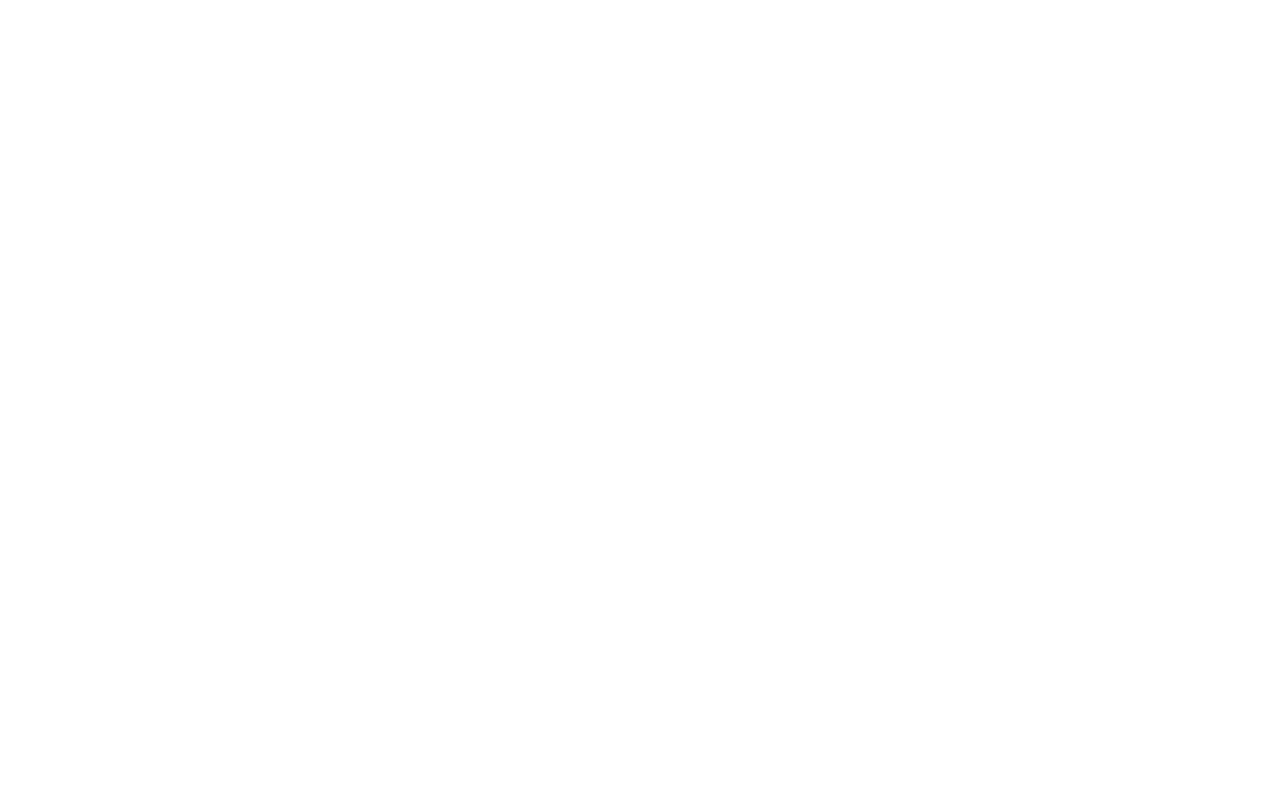
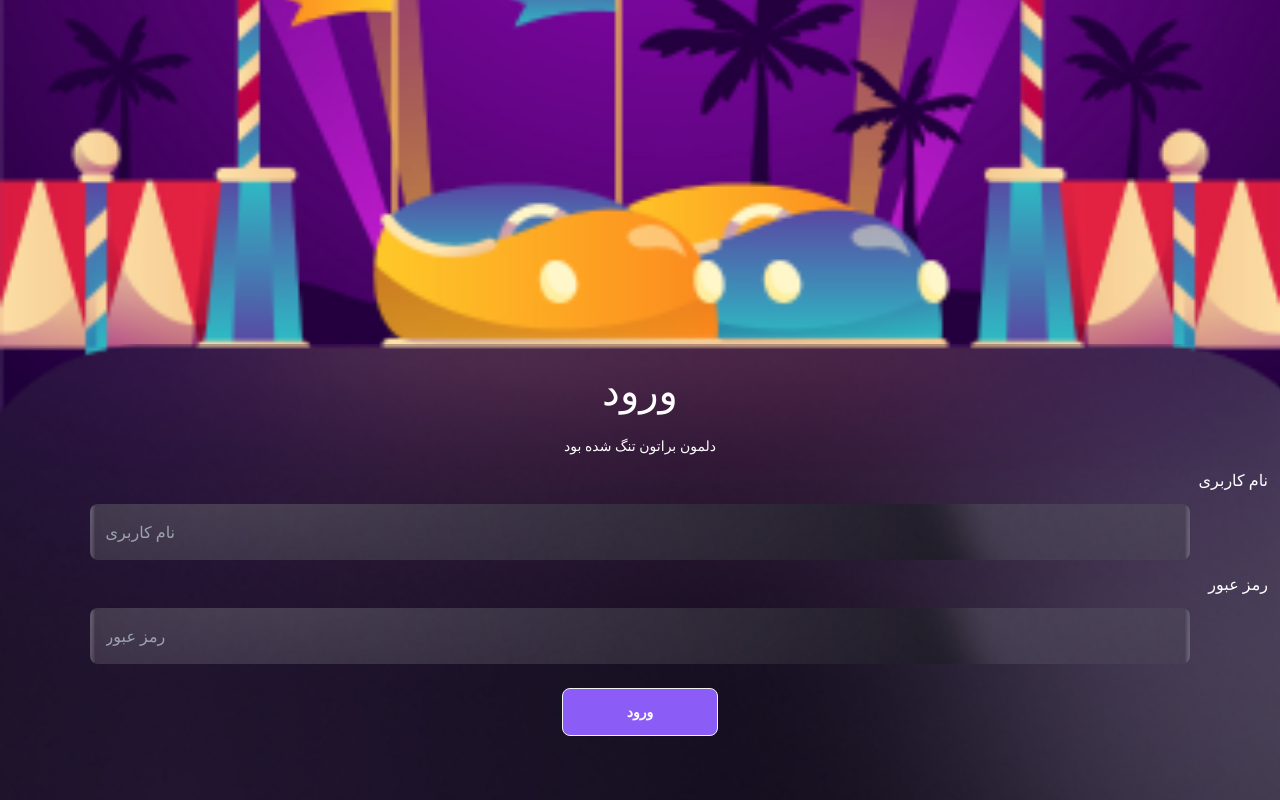
Before and after one commit to najmatn00/amusemnt, a React (Vite) app: page /login in a window 1280 px wide. Shown: the part 678-1478 px from the top of the page. Before the commit the page ends 800 px from the top, so only its background shows below. Built offline with nearby package versions, Linux system fonts and the light colour scheme.

Commit message:
add login sign-up

```diff
--- a/package.json
+++ b/package.json
@@ -10,6 +10,7 @@
     "preview": "vite preview"
   },
   "dependencies": {
+    "axios": "^1.6.5",
     "react": "^18.2.0",
     "react-dom": "^18.2.0",
     "react-router": "^6.21.1",
@@ -20,6 +21,7 @@
     "@types/react-dom": "^18.2.17",
     "@vitejs/plugin-react": "^4.2.1",
     "autoprefixer": "^10.4.16",
+    "daisyui": "^4.5.0",
     "eslint": "^8.55.0",
     "eslint-plugin-react": "^7.33.2",
     "eslint-plugin-react-hooks": "^4.6.0",
--- a/src/pages/Login.jsx
+++ b/src/pages/Login.jsx
@@ -1,7 +1,30 @@
+import signUp from "../assets/img/signup.png";
+import { Outlet } from "react-router-dom";
 const Login = () => {
-    return (<>
-        <p>bingoi</p>
-    </>);
-}
+  return (
+    <div className=" relative">
+      <div className="">
+        <img className="w-full" src={signUp} alt="" />
+      </div>
+      <div className="borderWelcom absolute top-[89%]  left-0 w-full  pb-16">
+        <div className="flex justify-center text-[40px] text-white my-4">
+          <p>ورود</p>
+        </div>
+        <div className=" text-sm text-white flex justify-center">
+          <p>دلمون براتون تنگ شده بود</p>
+        </div>
+        <Outlet />
+        <div className="w-full flex items-center justify-center mt-6">
+          <button className="btn bg-violet-500 text-white px-16">ورود</button>
+        </div>
+        <div className="">
+          <div className=""></div>
+          <div className=""></div>
+          <div className=""></div>
+        </div>
+      </div>
+    </div>
+  );
+};
 
 export default Login;
--- a/src/pages/Rejester.jsx
+++ b/src/pages/Rejester.jsx
@@ -1,28 +1,45 @@
+import { Link } from "react-router-dom";
 import signUp from "../assets/img/signup.png";
+import Input from "../ui/input";
+import { useEffect, useState } from "react";
+import axios from "axios";
 const Rejester = () => {
+  // useEffect(async () => {
+  //   await axios.post("http://127.0.0.1:5000/register", {
+  //     username: "username",
+  //     password: "password",
+  //   }).then((res)=>{
+  //     try {
+  //       if (res.status){
+  //       }
+  //     } catch (error) {
+
+  //     }
+  //   });
+
+  // }, []);
   return (
-    <>
     <div className=" relative">
       <div className="">
         <img className="w-full" src={signUp} alt="" />
       </div>
-        <div className="borderWelcom absolute top-[89%]  left-0 w-full h-screen">
+      <div className="borderWelcom absolute top-[89%]  left-0 w-full  pb-16">
         <div className="flex justify-center text-[40px] text-white my-4">
           <p>ثبت نام</p>
         </div>
         <div className=" text-sm text-white flex justify-center">
           <p>!دنیایی از شگفتی های سرشار از آدرنالین را کشف کن</p>
         </div>
-          <div className="text-right text-[13px]">
-            <p>نام کاربری</p>
+        <form action="">
+          <Input />
+          <Input type="number" placeholder="شماره تماس" label="شماره تماس" />
+          <Input type="password" placeholder="رمز عبور" label="رمز عبور" />
+          <div className="w-full flex items-center justify-center mt-6">
+            <button className="btn bg-violet-500 text-white px-16">
+              sign up
+            </button>
           </div>
-          <div className="flex justify-center flex-col items-center">
-            <input
-              className="inputR w-[89%] py-4 rounded-[8px] "
-              type="text"
-              placeholder=""
-            />
-          </div>
+        </form>
         {/* <div className="flex justify-center flex-col gap-4 items-center ">
               <Link
                 className=" py-4 px-36  text-3xl text-white rounded-[15px] border-[#A465EA] border-[2.5px] buttonW"
@@ -39,7 +56,6 @@
             </div> */}
       </div>
     </div>
-    </>
   );
 };
 
--- /dev/null
+++ b/src/pages/login-sub/login-phone.jsx
@@ -0,0 +1,13 @@
+import Input from "../../ui/input";
+
+const LoginPhone = () => {
+  return (
+    <>
+      <Input type="number" placeholder="شماره تماس" label="شماره تماس" />
+      <Input type="password" placeholder="کد تایید" label="کد تایید" />
+
+    </>
+  );
+};
+
+export default LoginPhone;
--- /dev/null
+++ b/src/pages/login-sub/login-username.jsx
@@ -0,0 +1,12 @@
+import Input from "../../ui/input";
+
+const loginUserName = () => {
+  return (
+    <>
+      <Input type="text" placeholder="نام کاربری" label="نام کاربری" />
+      <Input type="password" placeholder="رمز عبور" label="رمز عبور" />
+    </>
+  );
+};
+
+export default loginUserName;
--- a/src/router.jsx
+++ b/src/router.jsx
@@ -1,19 +1,34 @@
+import { Children } from "react";
 import Login from "./pages/Login";
 import Rejester from "./pages/Rejester";
 import Welcom from "./pages/Welcom";
-
+import LoginPhone from "./pages/login-sub/login-phone";
+import LoginUserName from "./pages/login-sub/login-username";
+import IsLogin from "./utility/isLogin";
 let Router = [
   {
     path: "/",
     element: <Welcom />,
   },
   {
-      path: "/signup",
-      element:<Rejester/>
+    path: "/signup",
+    element: <Rejester />,
   },
   {
-    path:"/login",
-    element:<Login/>,
+    path: "/home",
+    element: (
+      <IsLogin>
+        <h1>slaam</h1>
+      </IsLogin>
+    ),
+  },
+  {
+    path: "/login",
+    element: <Login />,
+    children: [
+      { path: "", element: <LoginUserName /> },
+      { path: "phone", element: <LoginPhone /> },
+    ],
   },
 ];
 export default Router;
--- /dev/null
+++ b/src/ui/input.jsx
@@ -0,0 +1,22 @@
+const Input = ({
+  label = "نام کاربری",
+  placeholder = "@yourname",
+  type = "text",
+}) => {
+  return (
+    <>
+      <div className="text-right p-3 w-full">
+        <p className="text-md  text-white">{label}</p>
+      </div>
+      <div className="flex justify-center flex-col items-center">
+        <input
+          className="inputR focus:outline-none focus:border-none text-white p-4 w-[86%] rounded-[8px] "
+          type={type}
+          placeholder={placeholder}
+        />
+      </div>
+    </>
+  );
+};
+
+export default Input;
--- /dev/null
+++ b/src/utility/isLogin.jsx
@@ -0,0 +1,15 @@
+import { Navigate } from "react-router-dom";
+
+const IsLogin = ({ children }) => {
+  let token = localStorage.getItem("token");
+
+  if (token) return children;
+
+  return (
+    <>
+      <Navigate to={"/login"} />
+    </>
+  );
+};
+
+export default IsLogin;
--- a/tailwind.config.js
+++ b/tailwind.config.js
@@ -4,5 +4,5 @@
   theme: {
     extend: {},
   },
-  plugins: [],
+  plugins: [require("daisyui")],
 };
```
Also changed, not shown: 1 other file (tests, documents, lock files or other folders). Lines whose indentation alone changed are shown as unchanged.
